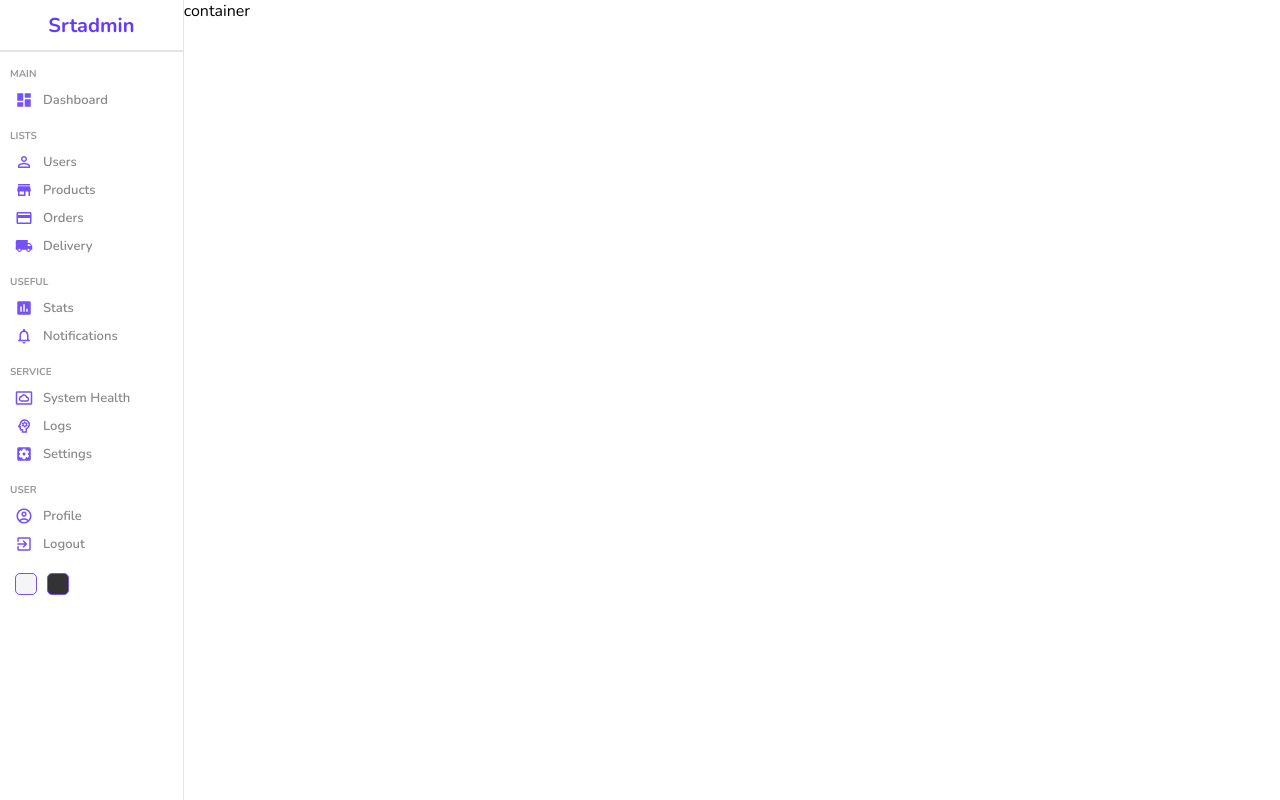
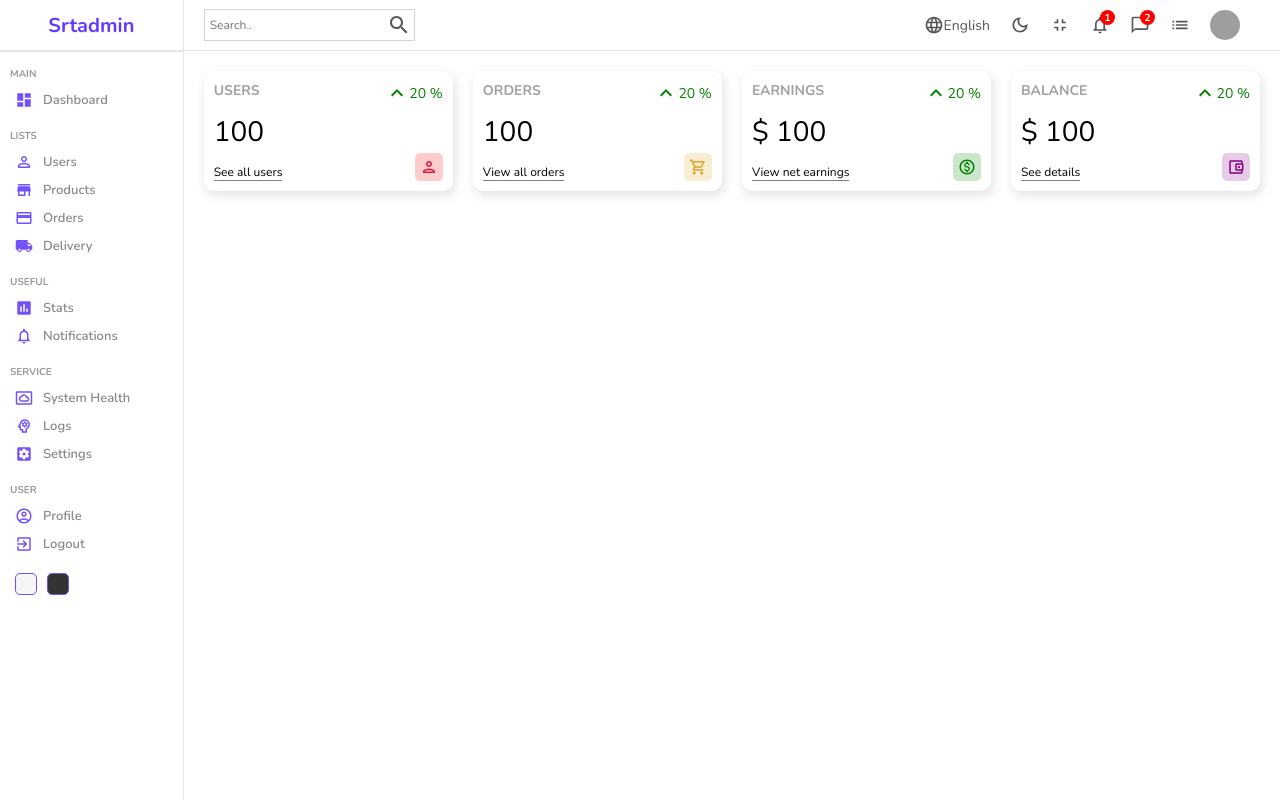
Before and after one commit to JewelAlex21/admin-dashboard, a React (Create React App) app: page / in a window 1280 px wide. Built offline with nearby package versions, Linux system fonts and the light colour scheme; grey boxes are pictures that could not be loaded.

Commit message:
dashboard-widgets

```diff
--- a/src/components/navbar/Navbar.jsx
+++ b/src/components/navbar/Navbar.jsx
@@ -1,9 +1,47 @@
 import "./navbar.scss"
+import SearchOutlinedIcon from '@mui/icons-material/SearchOutlined';
+import LanguageOutlinedIcon from '@mui/icons-material/LanguageOutlined';
+import DarkModeOutlinedIcon from "@mui/icons-material/DarkModeOutlined";
+import FullscreenExitOutlinedIcon from "@mui/icons-material/FullscreenExitOutlined";
+import NotificationsNoneOutlinedIcon from "@mui/icons-material/NotificationsNoneOutlined";
+import ChatBubbleOutlineOutlinedIcon from "@mui/icons-material/ChatBubbleOutlineOutlined";
+import ListOutlinedIcon from "@mui/icons-material/ListOutlined";
 
 const Navbar = () => {
   return (
     <div className="navbar">
-      Navbar
+      <div className="wrapper">
+        <div className="search">
+          <input type="text" placeholder="Search.." />
+          <SearchOutlinedIcon/>
+        </div>
+        <div className="items">
+          <div className="item">
+          <LanguageOutlinedIcon className="icon"/>
+          English
+          </div>
+          <div className="item">
+          <DarkModeOutlinedIcon className="icon"/>
+          </div>
+          <div className="item">
+          <FullscreenExitOutlinedIcon className="icon"/>
+          </div>
+          <div className="item">
+          <NotificationsNoneOutlinedIcon className="icon"/>
+          <div className="counter">1</div>
+          </div>
+          <div className="item">
+          <ChatBubbleOutlineOutlinedIcon className="icon"/>
+          <div className="counter">2</div>
+          </div>
+          <div className="item">
+          <ListOutlinedIcon className="icon"/>
+          </div>
+          <div className="item">
+          <img src="https://i.postimg.cc/MK1VG2QK/pexels-bogdan-glisik-1905975.jpg" alt="" className="avatar" />
+          </div>
+        </div>
+      </div>
     </div>
   )
 }
--- a/src/components/navbar/navbar.scss
+++ b/src/components/navbar/navbar.scss
@@ -0,0 +1,79 @@
+.navbar{
+    height: 50px;
+    border-bottom: 0.5px solid rgb(231, 228, 228) ;
+    display: flex;
+    align-items: center;
+    font-size: 14px;
+    color: #555;
+
+
+    .wrapper{
+        width: 100%;
+        padding: 20px;
+        display: flex;
+        align-items: center;
+        justify-content: space-between;
+
+
+
+        .search{
+            display: flex;
+            align-items: center;
+            border: 0.5px solid lightgray ;
+            padding: 3px;
+        }
+
+        input{
+            border: none;
+            outline: none;
+            background: transparent;
+
+
+            &::placeholder{
+                font-size: 12px;
+            }
+        }
+
+    }
+
+    .items{
+        display: flex;
+        align-items: center;
+
+
+
+        .item{
+            display: flex;
+            align-items: center;
+            margin-right: 20px;
+            position: relative;
+
+
+            .icon{
+                font-size: 20px;
+            }
+
+            .avatar{
+                width: 30px;
+                height: 30px;
+                border-radius: 50%;
+            }
+
+            .counter{
+                width: 15px;
+                height: 15px;
+                background-color: red;
+                border-radius: 50%;
+                color: white;
+                display: flex;
+                align-items: center;
+                justify-content: center;
+                font-size: 10px;
+                font-weight: bold;
+                position: absolute;
+                top: -5px;
+                right: -5px;
+            }
+        }
+    }
+}
--- /dev/null
+++ b/src/components/widget/Widget.jsx
@@ -0,0 +1,99 @@
+import "./widget.scss"
+import  KeyboardArrowUpIcon  from "@mui/icons-material/KeyboardArrowUp"
+import  PersonOutlinedIcon  from "@mui/icons-material/PersonOutlined"
+import AccountBalanceWalletOutlinedIcon from "@mui/icons-material/AccountBalanceWalletOutlined";
+import ShoppingCartOutlinedIcon from "@mui/icons-material/ShoppingCartOutlined";
+import MonetizationOnOutlinedIcon from "@mui/icons-material/MonetizationOnOutlined";
+
+const Widget = ({ type }) => {
+    let data;
+    // temporory
+    const amount =100
+    const diff = 20
+
+    switch(type){
+        case "user":
+            data={
+                title:"USERS",
+                isMoney: false,
+                link:"See all users",
+                icon: (
+                <PersonOutlinedIcon className="icon"
+                style={{
+                    color:"crimson",
+                    backgroundColor: "rgba(255, 0, 0, 0.2)"
+                }}
+                />
+                )
+            };
+            break;
+        case "order":
+            data={
+                title:"ORDERS",
+                isMoney: false,
+                link:"View all orders",
+                icon: (
+                <ShoppingCartOutlinedIcon className="icon"
+                style={{
+                    color:"goldenrod",
+                    backgroundColor: "rgba(218, 165, 32, 0.2)"
+                }}
+                />
+                 )
+            };
+            break;
+        case "earning":
+            data={
+                title:"EARNINGS",
+                isMoney: true,
+                link:"View net earnings",
+                icon: (
+                <MonetizationOnOutlinedIcon className="icon"
+                style={{
+                    color:"green",
+                    backgroundColor: "rgba(0, 128, 0, 0.2)"
+                }}
+                />
+                )
+            };
+            break;
+        case "balance":
+            data={
+                title:"BALANCE",
+                isMoney: true,
+                link:"See details",
+                icon: (
+                <AccountBalanceWalletOutlinedIcon className="icon"
+                style={{
+                    color:"purple",
+                    backgroundColor: "rgba(128, 0, 128, 0.2)"
+                }}
+                />
+                )
+            };
+            break;
+            default:
+            break;
+    }
+
+
+
+  return (
+    <div className="widget">
+        <div className="left">
+            <span className="title">{data.title}</span>
+            <span className="counter">{data.isMoney && "$"} {amount}</span>
+            <span className="link">{data.link}</span>
+        </div>
+        <div className="right">
+            <div className="percentage positive">
+                <KeyboardArrowUpIcon/>
+                {diff} %
+            </div>
+            {data.icon}
+        </div>
+    </div>
+  );
+;}
+
+export default Widget
--- /dev/null
+++ b/src/components/widget/widget.scss
@@ -0,0 +1,56 @@
+.widget{
+    display: flex;
+    justify-content: space-between;
+    flex: 1;
+    padding: 10px;
+    -webkit-box-shadow: 2px 4px 10px 1px rgba(0, 0, 0, 0.47);
+    box-shadow: 2px 4px 10px 1px rgba(201, 201, 201, 0.47);
+    border-radius: 10px;
+    height: 100px;
+
+
+    .left,
+    .right{
+        display: flex;
+        flex-direction: column;
+        justify-content: space-between;
+
+
+        .title{
+           font-weight: bold;
+           font-size: 14px;
+           color: rgb(160, 160, 160);
+        }
+
+        .counter{
+            font-size: 28px;
+            font-weight: 300;
+        }
+
+        .link{
+            width: max-content;
+            font-size: 12px;
+            border-bottom: 1px solid gray;
+        }
+
+        .percentage{
+            display: flex;
+            align-items: center;
+            font-size: 14px;
+
+            &.positive{
+               color: green;
+            }
+            &.negative{
+                color: red;
+             }
+        }
+
+        .icon{
+            font-size: 18px;
+            padding: 5px;
+            border-radius: 5px;
+            align-self: flex-end;
+        }
+    }
+}
--- a/src/pages/home/Home.jsx
+++ b/src/pages/home/Home.jsx
@@ -1,4 +1,6 @@
+import Navbar from "../../components/navbar/Navbar"
 import Sidebar from "../../components/sidebar/Sidebar"
+import Widget  from "../../components/widget/Widget"
 import "./home.scss"
 
 const Home = () => {
@@ -6,7 +8,14 @@
     <div className="home">
         <Sidebar/>
         <div className="homeContainer">
-          container
+          <Navbar/>
+          <div className="widgets">
+            <Widget type="user" />
+            <Widget type="order"/>
+            <Widget type="earning"/>
+            <Widget type="balance"/>
+
+          </div>
         </div>
     </div>
   )
--- a/src/pages/home/home.scss
+++ b/src/pages/home/home.scss
@@ -3,5 +3,12 @@
 
     .homeContainer{
         flex: 6;
+
+
+        .widgets{
+            display: flex;
+            padding: 20px;
+            gap: 20px;
+        }
     }
 }
```
